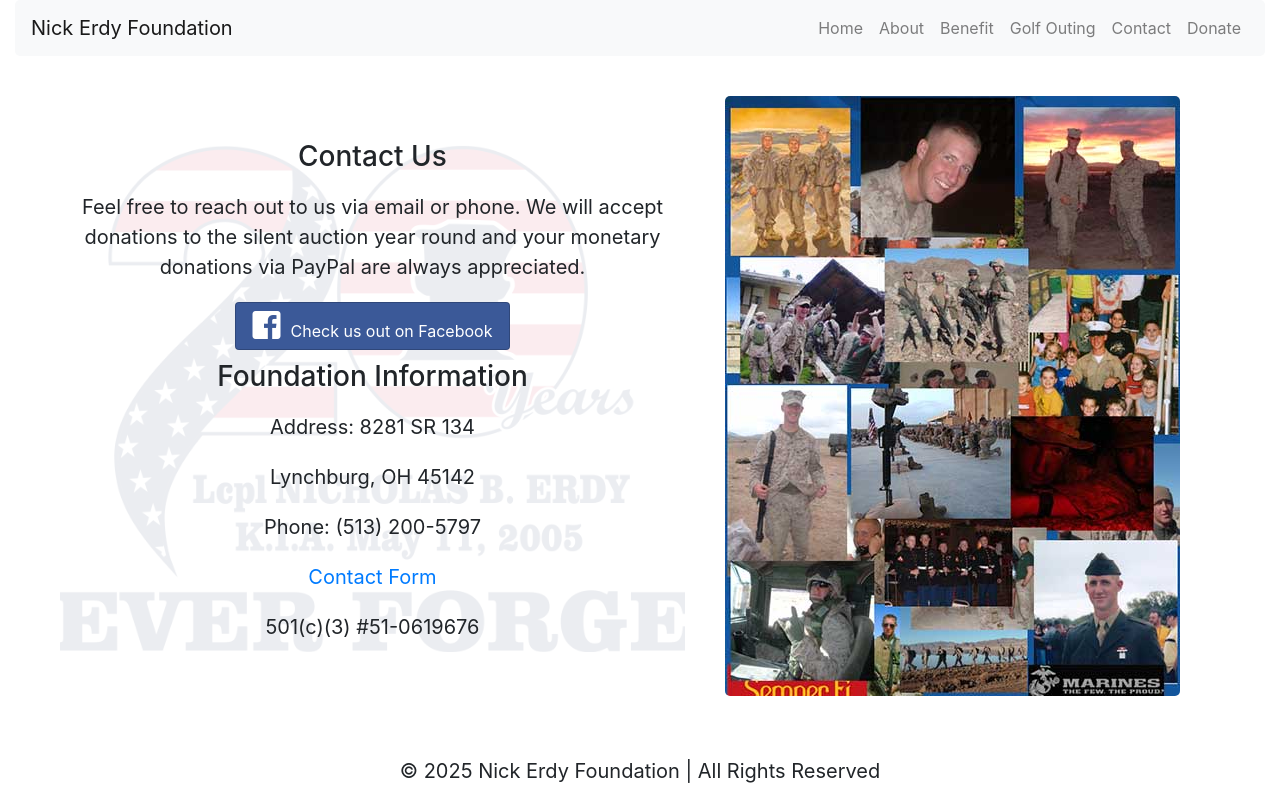
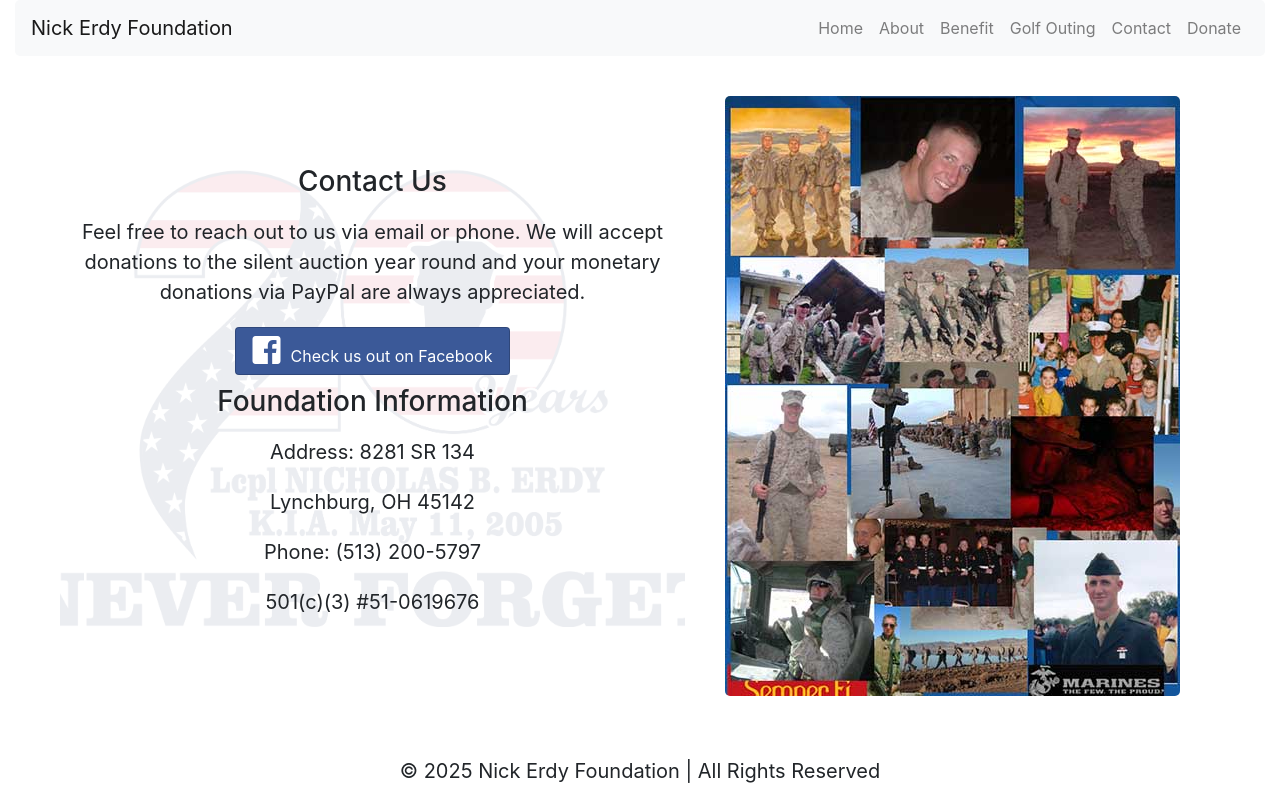
Before and after one commit to khepf/nef, a React (Create React App) app: page /contact in a window 1280 px wide. Built offline with nearby package versions, Linux system fonts and the light colour scheme.

Commit message:
spring changes 10

```diff
--- a/src/pages/ContactPage.js
+++ b/src/pages/ContactPage.js
@@ -32,15 +32,6 @@ class Contact extends Component {
             <p className="lead">Address: 8281 SR 134</p>
             <p className="lead">Lynchburg, OH 45142</p>
             <p className="lead">Phone: (513) 200-5797</p>
-            <p className="GoogleFormsDiv lead">
-              <a
-                href="https://docs.google.com/forms/d/1SvMZjgUEbKHQXzh2dMh5fm3Df_FhCbMN8jVZ7b1dCTY"
-                target="_blank"
-                rel="noopener noreferrer"
-              >
-                Contact Form
-              </a>
-            </p>
             <p className="lead">501(c)(3) #51-0619676</p>
           </div>
           <div className="ContactSection1-2">
```
